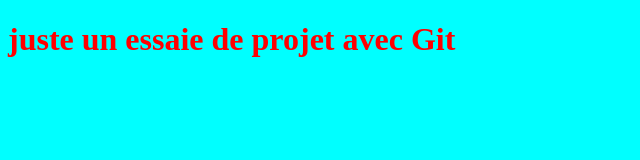
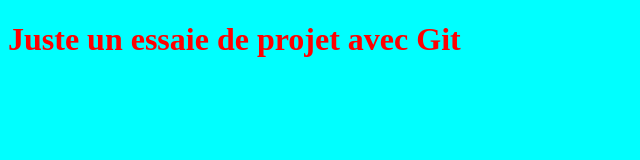
Before and after one commit to Christian1315/christianGogo, a plain HTML site: page index.html in a window 1280 px wide. Shown: the whole page, without its empty margins (0-640 px from the left). Drawn offline with Linux system fonts and the light colour scheme.

Commit message:
just->Juste

```diff
--- a/index.html
+++ b/index.html
@@ -17,7 +17,7 @@
 </head>
 
 <body>
-    <h1 class="title">juste un essaie de projet avec Git</h1>
+    <h1 class="title">Juste un essaie de projet avec Git</h1>
 </body>
 
 </html>
```
